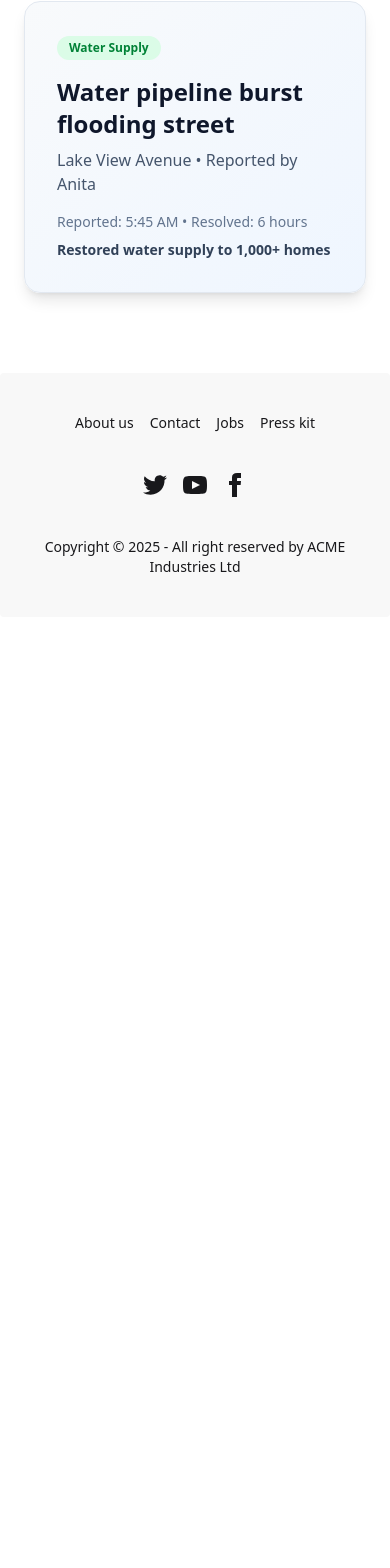
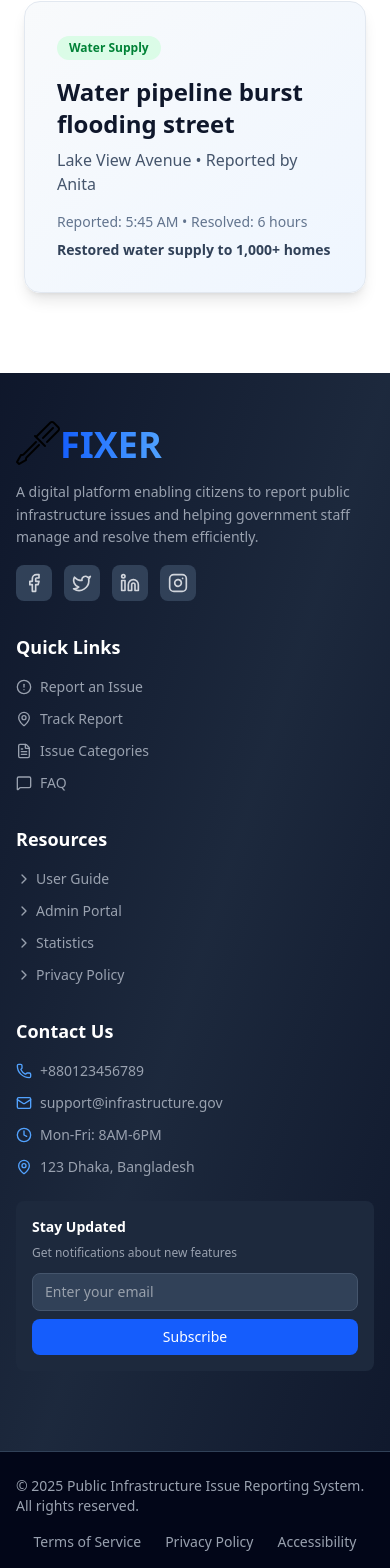
Before and after one commit to MOHITUL/fixer-client-project, a React (Vite) app: page / in a window 390 px wide. Shown: the part 9439-11007 px from the top of the page. Before the commit the page ends 10056 px from the top, so only its background shows below. Built offline with nearby package versions, Linux system fonts and the light colour scheme.

Commit message:
added footer

```diff
--- a/src/pages/shared/Footer.jsx
+++ b/src/pages/shared/Footer.jsx
@@ -1,56 +1,183 @@
-import React from 'react';
+import React, { useState } from 'react';
+import { MapPin, Phone, Mail, Clock, Facebook, Twitter, Linkedin, Instagram, ChevronRight, AlertCircle, FileText, Users, MessageSquare } from 'lucide-react';
+import Logo from '../../components/logo/Logo';
 
-const Footer = () => {
+export default function PublicInfrastructureFooter() {
+  const [email, setEmail] = useState('');
+  const [subscribed, setSubscribed] = useState(false);
+
+  const handleSubscribe = (e) => {
+    e.preventDefault();
+    if (email) {
+      setSubscribed(true);
+      setEmail('');
+      setTimeout(() => setSubscribed(false), 3000);
+    }
+  };
+
+  const quickLinks = [
+    { name: 'Report an Issue', icon: AlertCircle },
+    { name: 'Track Report', icon: MapPin },
+    { name: 'Issue Categories', icon: FileText },
+    { name: 'FAQ', icon: MessageSquare },
+  ];
+
+  const resources = [
+    { name: 'User Guide', href: '#' },
+    { name: 'Admin Portal', href: '#' },
+    { name: 'Statistics', href: '#' },
+    { name: 'Privacy Policy', href: '#' },
+  ];
+
+  const contactInfo = [
+    { icon: Phone, text: '+880123456789', label: 'Phone' },
+    { icon: Mail, text: 'support@infrastructure.gov', label: 'Email' },
+    { icon: Clock, text: 'Mon-Fri: 8AM-6PM', label: 'Hours' },
+    { icon: MapPin, text: '123 Dhaka, Bangladesh', label: 'Address' },
+  ];
+
+  const socialLinks = [
+    { icon: Facebook, href: '#', label: 'Facebook' },
+    { icon: Twitter, href: '#', label: 'Twitter' },
+    { icon: Linkedin, href: '#', label: 'LinkedIn' },
+    { icon: Instagram, href: '#', label: 'Instagram' },
+  ];
+
   return (
-        <footer className="footer footer-horizontal footer-center bg-base-200 text-base-content rounded p-10">
-  <nav className="grid grid-flow-col gap-4">
-    <a className="link link-hover">About us</a>
-    <a className="link link-hover">Contact</a>
-    <a className="link link-hover">Jobs</a>
-    <a className="link link-hover">Press kit</a>
-  </nav>
-  <nav>
-    <div className="grid grid-flow-col gap-4">
-      <a>
-        <svg
-          xmlns="http://www.w3.org/2000/svg"
-          width="24"
-          height="24"
-          viewBox="0 0 24 24"
-          className="fill-current">
-          <path
-            d="M24 4.557c-.883.392-1.832.656-2.828.775 1.017-.609 1.798-1.574 2.165-2.724-.951.564-2.005.974-3.127 1.195-.897-.957-2.178-1.555-3.594-1.555-3.179 0-5.515 2.966-4.797 6.045-4.091-.205-7.719-2.165-10.148-5.144-1.29 2.213-.669 5.108 1.523 6.574-.806-.026-1.566-.247-2.229-.616-.054 2.281 1.581 4.415 3.949 4.89-.693.188-1.452.232-2.224.084.626 1.956 2.444 3.379 4.6 3.419-2.07 1.623-4.678 2.348-7.29 2.04 2.179 1.397 4.768 2.212 7.548 2.212 9.142 0 14.307-7.721 13.995-14.646.962-.695 1.797-1.562 2.457-2.549z"></path>
-        </svg>
+    <footer className="bg-linear-to-br from-slate-900 via-slate-800 to-slate-900 text-gray-300">
+      {/* Main Footer Content */}
+      <div className="max-w-7xl mx-auto px-4 sm:px-6 lg:px-8 py-12">
+        <div className="grid grid-cols-1 md:grid-cols-2 lg:grid-cols-4 gap-8 mb-8">
+
+          {/* About Section */}
+          <div className="space-y-4">
+            <div className="flex items-center space-x-2">
+              <h3 className="text-xl font-bold text-white"><Logo/></h3>
+            </div>
+            <p className="text-sm text-gray-400 leading-relaxed">
+              A digital platform enabling citizens to report public infrastructure issues and helping government staff manage and resolve them efficiently.
+            </p>
+            <div className="flex space-x-3">
+              {socialLinks.map((social, index) => {
+                const Icon = social.icon;
+                return (
+                  <a
+                    key={index}
+                    href={social.href}
+                    aria-label={social.label}
+                    className="bg-slate-700 p-2 rounded-lg hover:bg-blue-600 transition-colors duration-300"
+                  >
+                    <Icon className="w-5 h-5" />
                   </a>
-      <a>
-        <svg
-          xmlns="http://www.w3.org/2000/svg"
-          width="24"
-          height="24"
-          viewBox="0 0 24 24"
-          className="fill-current">
-          <path
-            d="M19.615 3.184c-3.604-.246-11.631-.245-15.23 0-3.897.266-4.356 2.62-4.385 8.816.029 6.185.484 8.549 4.385 8.816 3.6.245 11.626.246 15.23 0 3.897-.266 4.356-2.62 4.385-8.816-.029-6.185-.484-8.549-4.385-8.816zm-10.615 12.816v-8l8 3.993-8 4.007z"></path>
-        </svg>
+                );
+              })}
+            </div>
+          </div>
+
+          {/* Quick Links */}
+          <div>
+            <h4 className="text-lg font-semibold text-white mb-4">Quick Links</h4>
+            <ul className="space-y-3">
+              {quickLinks.map((link, index) => {
+                const Icon = link.icon;
+                return (
+                  <li key={index}>
+                    <a
+                      href="#"
+                      className="flex items-center text-sm text-gray-400 hover:text-blue-400 transition-colors duration-200 group"
+                    >
+                      <Icon className="w-4 h-4 mr-2 group-hover:translate-x-1 transition-transform duration-200" />
+                      {link.name}
                     </a>
-      <a>
-        <svg
-          xmlns="http://www.w3.org/2000/svg"
-          width="24"
-          height="24"
-          viewBox="0 0 24 24"
-          className="fill-current">
-          <path
-            d="M9 8h-3v4h3v12h5v-12h3.642l.358-4h-4v-1.667c0-.955.192-1.333 1.115-1.333h2.885v-5h-3.808c-3.596 0-5.192 1.583-5.192 4.615v3.385z"></path>
-        </svg>
+                  </li>
+                );
+              })}
+            </ul>
+          </div>
+
+          {/* Resources */}
+          <div>
+            <h4 className="text-lg font-semibold text-white mb-4">Resources</h4>
+            <ul className="space-y-3">
+              {resources.map((resource, index) => (
+                <li key={index}>
+                  <a
+                    href={resource.href}
+                    className="flex items-center text-sm text-gray-400 hover:text-blue-400 transition-colors duration-200 group"
+                  >
+                    <ChevronRight className="w-4 h-4 mr-1 group-hover:translate-x-1 transition-transform duration-200" />
+                    {resource.name}
+                  </a>
+                </li>
+              ))}
+            </ul>
+          </div>
+
+          {/* Contact & Newsletter */}
+          <div>
+            <h4 className="text-lg font-semibold text-white mb-4">Contact Us</h4>
+            <ul className="space-y-3 mb-6">
+              {contactInfo.map((contact, index) => {
+                const Icon = contact.icon;
+                return (
+                  <li key={index} className="flex items-start text-sm text-gray-400">
+                    <Icon className="w-4 h-4 mr-2 mt-0.5 text-blue-400 shrink-0" />
+                    <span>{contact.text}</span>
+                  </li>
+                );
+              })}
+            </ul>
+
+            {/* Newsletter Subscription */}
+            <div className="bg-slate-800 p-4 rounded-lg">
+              <h5 className="text-sm font-semibold text-white mb-2">Stay Updated</h5>
+              <p className="text-xs text-gray-400 mb-3">Get notifications about new features</p>
+              <form onSubmit={handleSubscribe} className="space-y-2">
+                <input
+                  type="email"
+                  value={email}
+                  onChange={(e) => setEmail(e.target.value)}
+                  placeholder="Enter your email"
+                  className="w-full px-3 py-2 bg-slate-700 text-white text-sm rounded-lg border border-slate-600 focus:outline-none focus:border-blue-500 transition-colors"
+                  required
+                />
+                <button
+                  type="submit"
+                  className="w-full bg-blue-600 hover:bg-blue-700 text-white text-sm font-medium py-2 px-4 rounded-lg transition-colors duration-300"
+                >
+                  Subscribe
+                </button>
+              </form>
+              {subscribed && (
+                <p className="text-xs text-green-400 mt-2">✓ Successfully subscribed!</p>
+              )}
+            </div>
+          </div>
+        </div>
+
+      </div>
+
+      {/* Bottom Bar */}
+      <div className="border-t border-slate-700 bg-slate-950">
+        <div className="max-w-7xl mx-auto px-4 sm:px-6 lg:px-8 py-6">
+          <div className="flex flex-col md:flex-row justify-between items-center space-y-4 md:space-y-0">
+            <p className="text-sm text-gray-400">
+              © 2025 Public Infrastructure Issue Reporting System. All rights reserved.
+            </p>
+            <div className="flex space-x-6">
+              <a href="#" className="text-sm text-gray-400 hover:text-blue-400 transition-colors">
+                Terms of Service
+              </a>
+              <a href="#" className="text-sm text-gray-400 hover:text-blue-400 transition-colors">
+                Privacy Policy
+              </a>
+              <a href="#" className="text-sm text-gray-400 hover:text-blue-400 transition-colors">
+                Accessibility
               </a>
             </div>
-  </nav>
-  <aside>
-    <p>Copyright © {new Date().getFullYear()} - All right reserved by ACME Industries Ltd</p>
-  </aside>
+          </div>
+        </div>
+      </div>
     </footer>
   );
-};
-
-export default Footer;
+}
```
Lines whose indentation alone changed are shown as unchanged.
